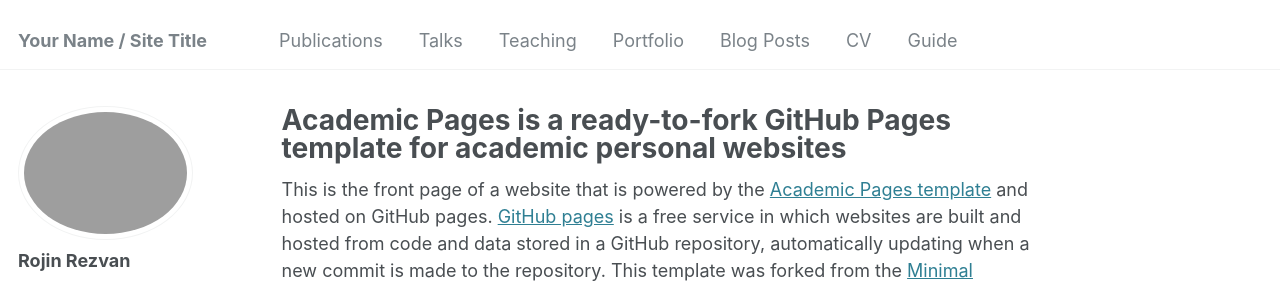
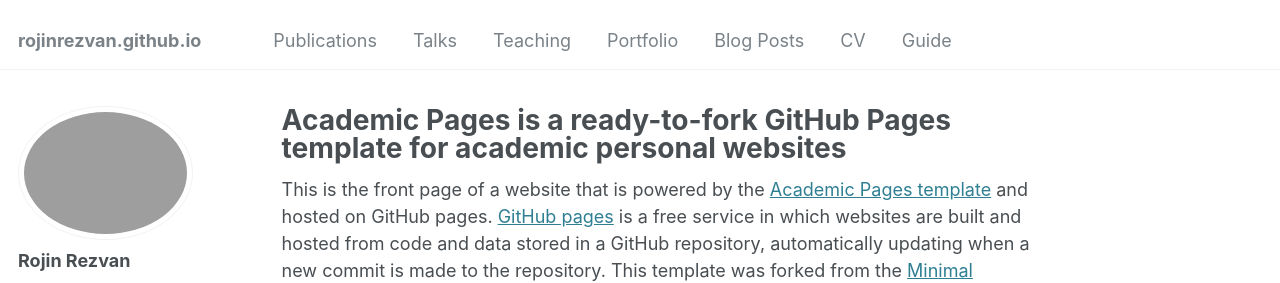
Before and after one commit to rojinrezvan/rojinrezvan.github.io, a Jekyll site: the page built from _pages/about.md, in a window 1280 px wide. Shown: the top 283 px of the page. Built offline with Jekyll 4.4.1, drawn with Linux system fonts in a browser that asks for light colours; some web fonts are replaced.

Commit message:
Update _config.yml

```diff
--- a/_config.yml
+++ b/_config.yml
@@ -8,7 +8,7 @@
 
 # Basic Site Settings
 locale                   : "en-US"
-title                    : "Your Name / Site Title"
+title                    :
 title_separator          : "-"
 name                     : &name "Your Name"
 description              : &description "personal description"
@@ -21,7 +21,7 @@ repository               : "academicpages/academicpages.github.io"
 #               Additional customization can be done by editing /_includes/author-profile.html
 author:
   # Biographic information
-  avatar           : "photo_2025-01-08 00.23.29.png"
+  avatar           : "photo_2025-01-0800.23.29.png"
   name             : "Rojin Rezvan"
   pronouns         : # example: "she/her"
   bio              : "PhD candidate in Computer Science"
```
